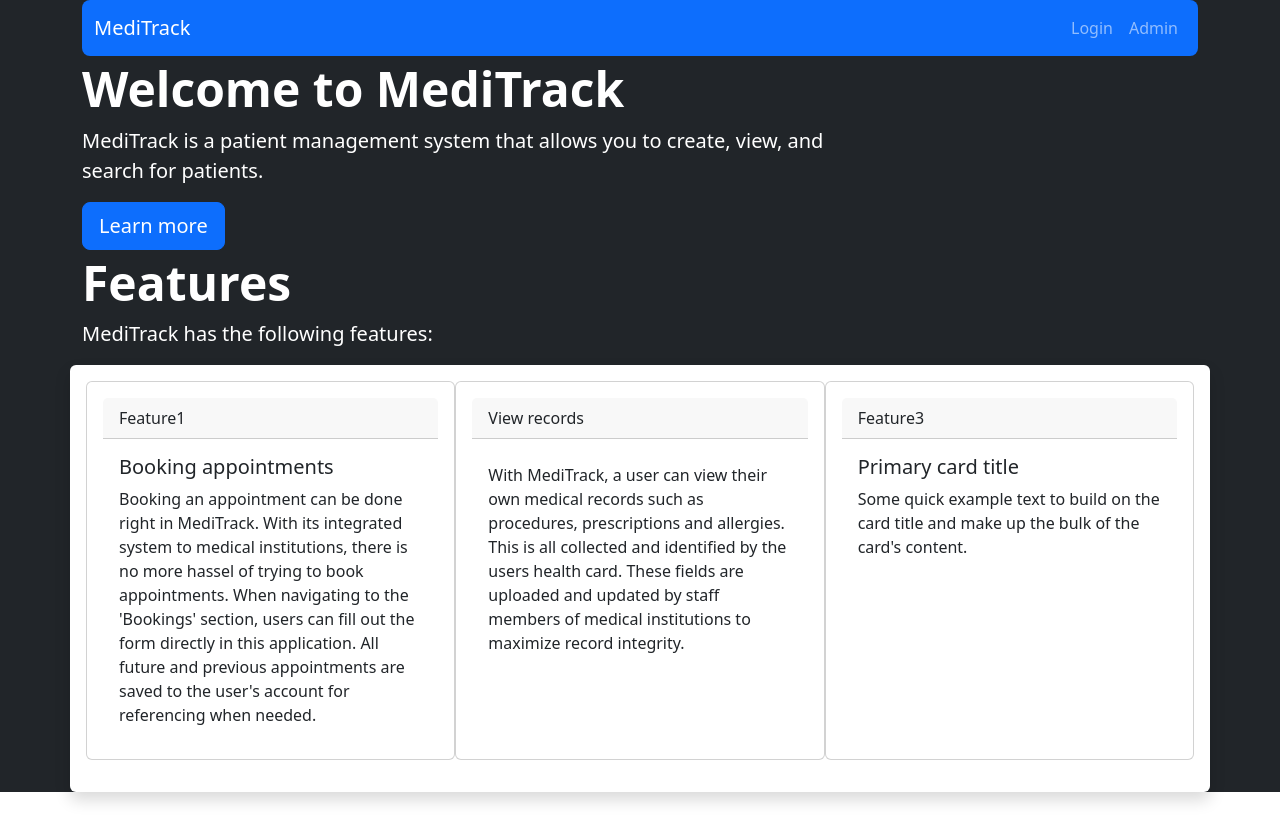
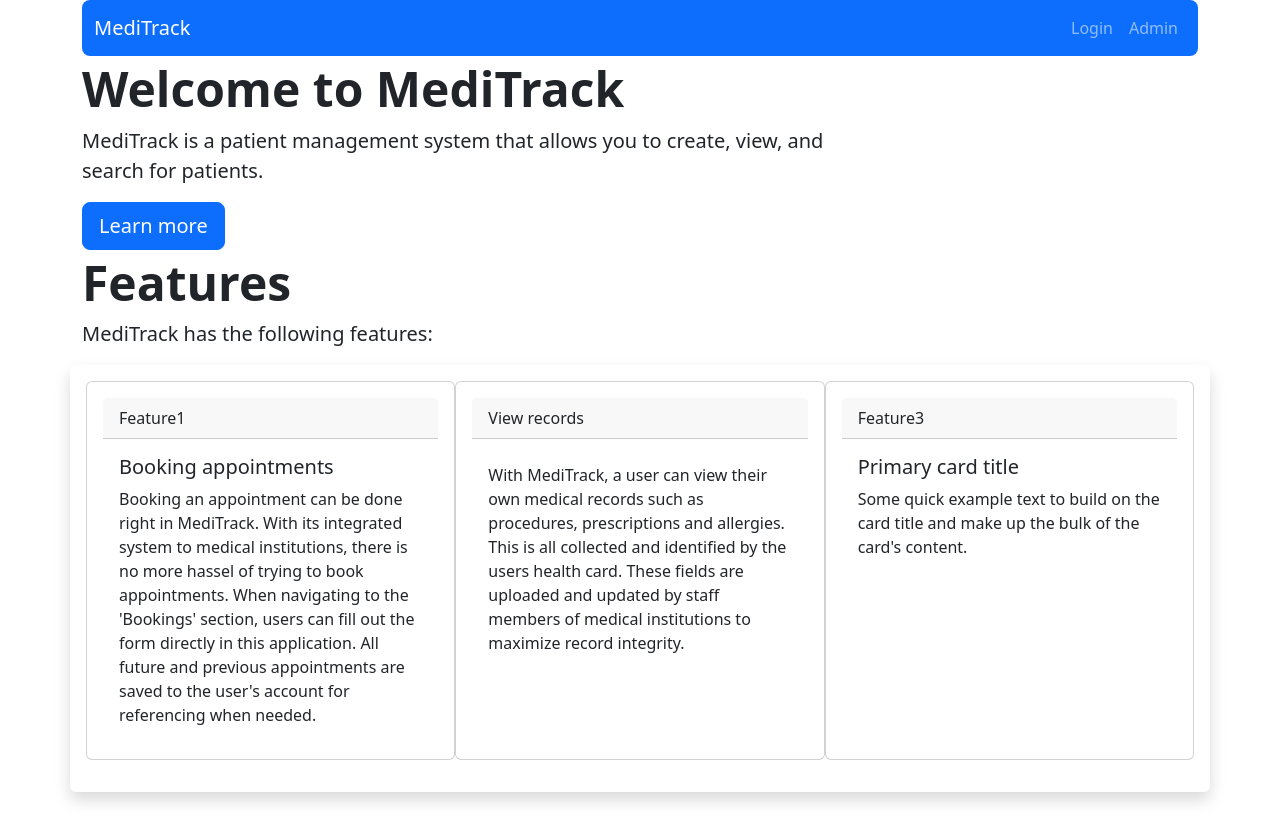
Before and after one commit to bigMan0/DMBS, a React (Create React App) app in the folder meditrack/: page / in a window 1280 px wide. Built offline with nearby package versions, Linux system fonts and the light colour scheme.

Commit message:
changed the colours

```diff
--- a/meditrack/src/App.js
+++ b/meditrack/src/App.js
@@ -15,7 +15,7 @@ import AdminPage from './pages/adminPage';
 function App() {
   return (
     <Router>
-      <div className="App container-fluid bg-dark">
+      <div className="App container-fluid">
         <header className="App-header">
         {/* <NavbarComp/> */}
         <Routes>
--- a/meditrack/src/pages/Homepage.js
+++ b/meditrack/src/pages/Homepage.js
@@ -7,12 +7,12 @@ function Homepage() {
     <>
     <HomeNavbar/>
     <div className="main">
-      <header className="container my-1 text-white rounded-3">
+      <header className="container my-1 text-dark rounded-3">
         <h1 className="display-5 fw-bold">Welcome to MediTrack</h1>
         <p className="col-md-8 lead">MediTrack is a patient management system that allows you to create, view, and search for patients.</p>
         <button className="btn btn-primary btn-lg" type="button">Learn more</button>
       </header>
-      <div className="container my-1 text-white rounded-3">
+      <div className="container my-1 text-dark rounded-3">
         <h1 className="display-5 fw-bold">Features</h1>
         <p className="col-md-8 lead">MediTrack has the following features:</p>
 
```
